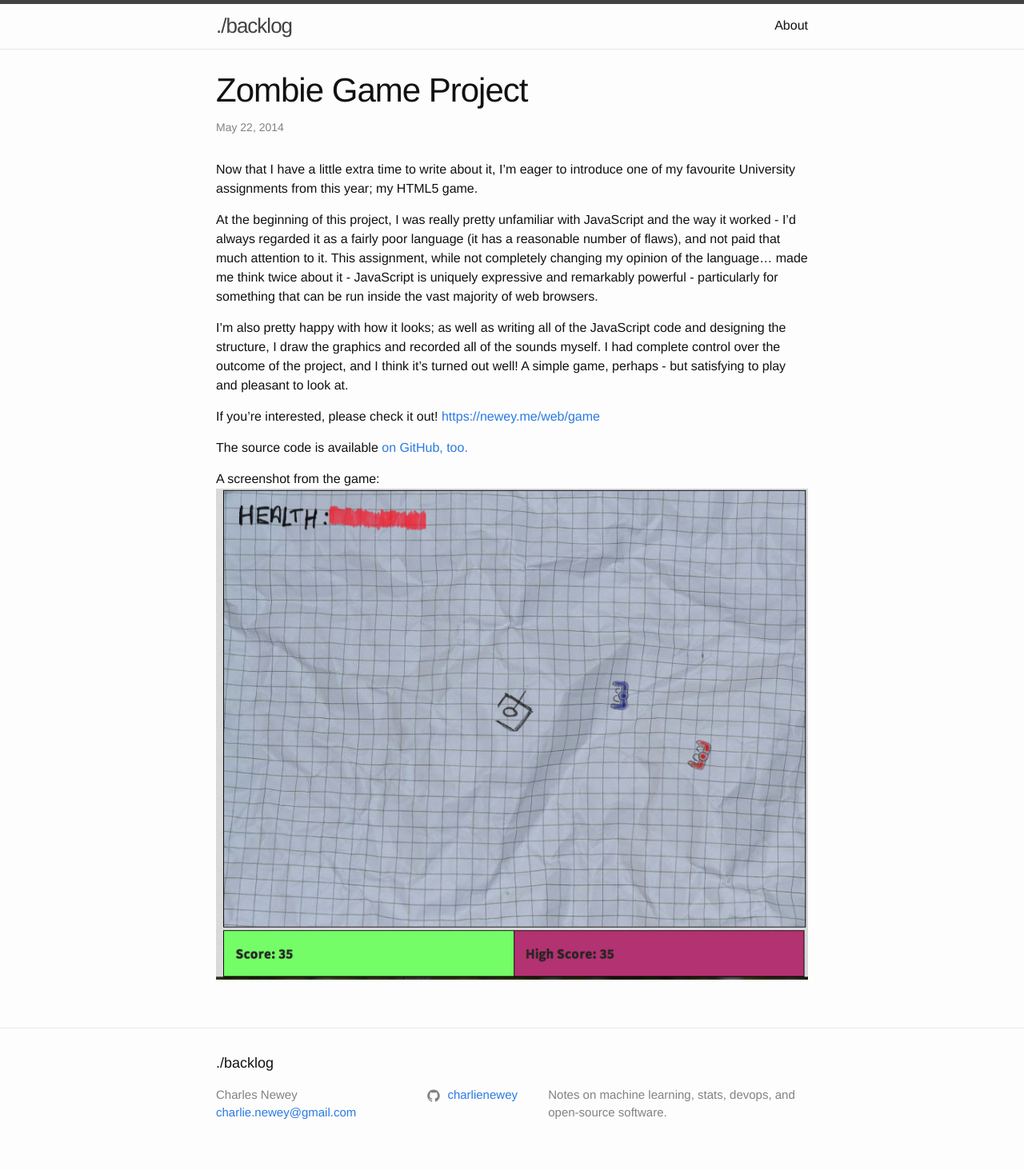
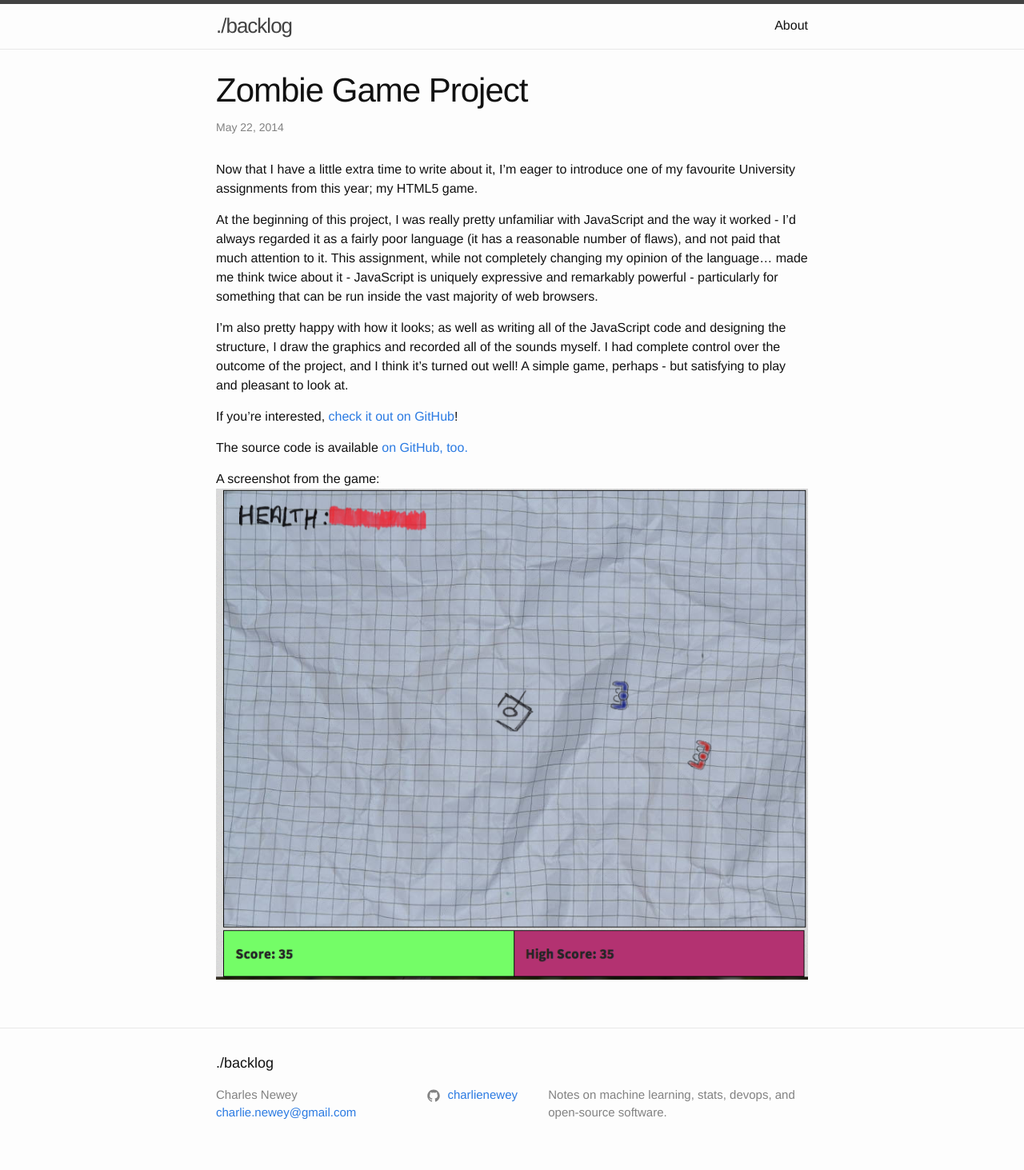
Before and after one commit to charlienewey/blog.newey.me, a Jekyll site: the page built from _posts/2014-05-22-zombie-game-project.md, in a window 1280 px wide. Shown: the whole page at 80% size. Built offline with Jekyll 4.4.1, drawn with Linux system fonts in a browser that asks for light colours.

Commit message:
Correct broken posts

```diff
--- a/_posts/2014-05-22-zombie-game-project.md
+++ b/_posts/2014-05-22-zombie-game-project.md
@@ -23,8 +23,9 @@ all of the sounds myself. I had complete control over the outcome of the
 project, and I think it's turned out well! A simple game, perhaps - but
 satisfying to play and pleasant to look at.
 
-If you're interested, please check it out!
-[https://newey.me/web/game](https://newey.me/web/game)
+If you're interested, [check it out on GitHub][1]!
+
+[1]: https://github.com/charlienewey/aber-ftw/tree/b1d3be72bd3cb9afa63534b83399208e2d88d9f1
 
 The source code is available [on GitHub,
 too.](https://github.com/charlienewey/aber-ftw)
```
Also changed, not shown: _posts/2015-01-15-infinite-lists-haskell.md (+1 -1 lines).
